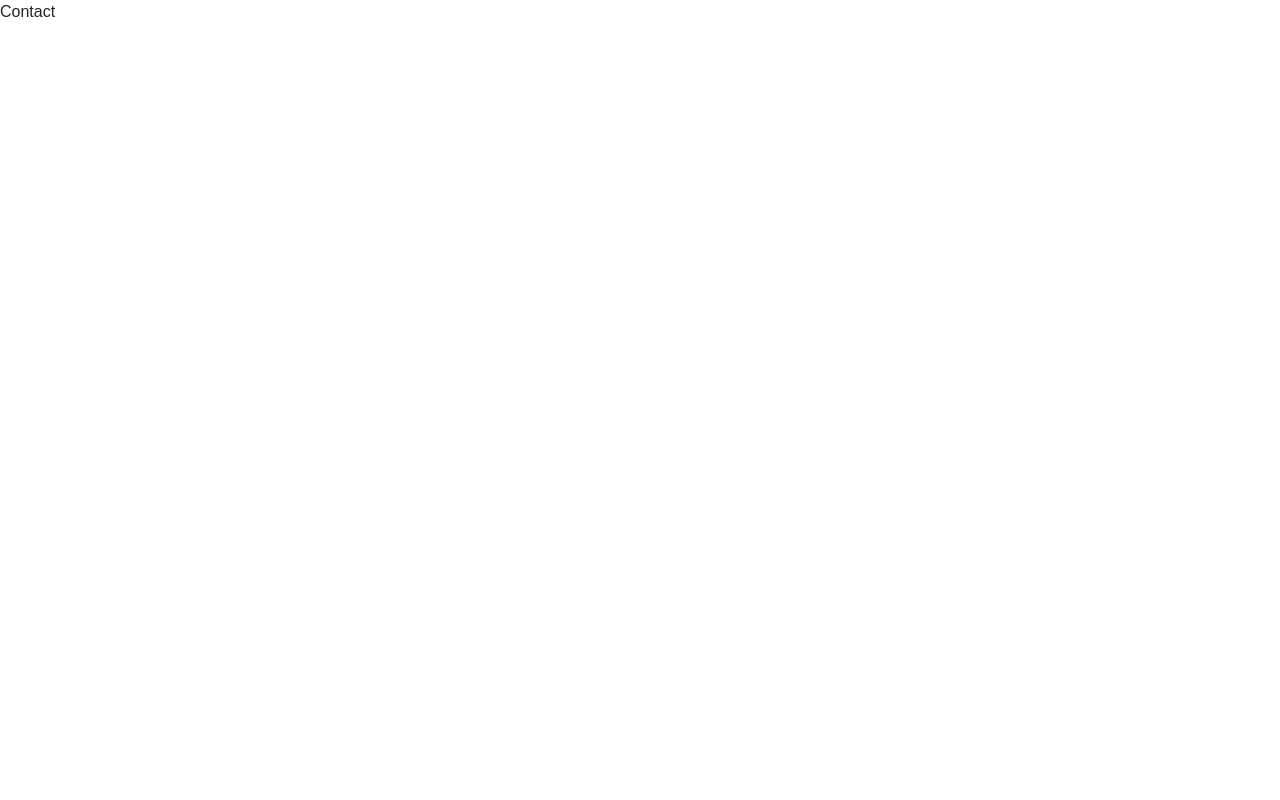
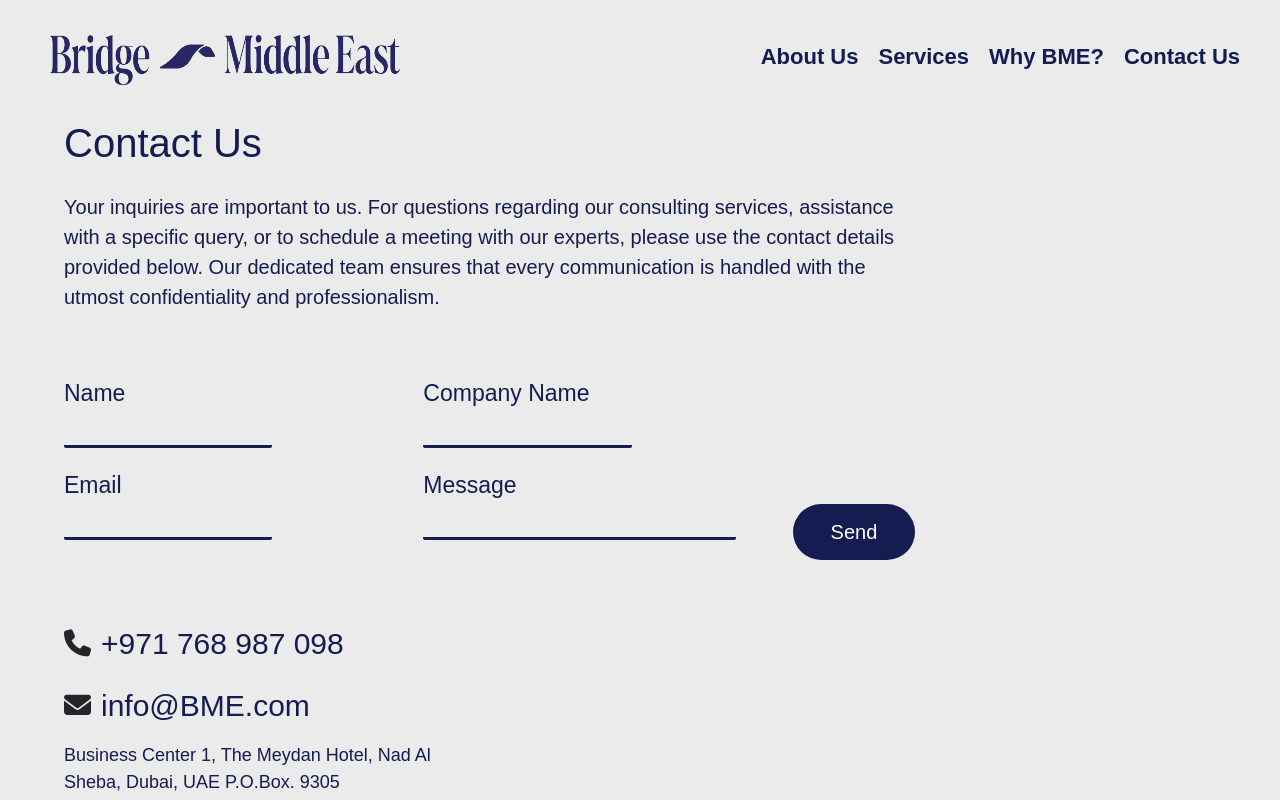
Before and after one commit to ihabawad18/BME, a React (Create React App) app: page /contact-us in a window 1280 px wide. Shown: the top 800 px of the page. Built offline with nearby package versions, Linux system fonts and the light colour scheme.

Commit message:
services and contact us pages

```diff
--- a/src/App.js
+++ b/src/App.js
@@ -22,9 +22,23 @@ function App() {
           }
         />
         <Route path="/about-us" element={<About />} />
-        <Route path="/services" element={<Services />} />
+        <Route
+          path="/services"
+          element={
+            <Layout>
+              <Services />
+            </Layout>
+          }
+        />
         <Route path="/why-BME" element={<WhyBME />} />
-        <Route path="/contact-us" element={<Contact />} />
+        <Route
+          path="/contact-us"
+          element={
+            <Layout>
+              <Contact />
+            </Layout>
+          }
+        />
       </Routes>
     </BrowserRouter>
   );
--- a/src/components/Layout.js
+++ b/src/components/Layout.js
@@ -1,12 +1,15 @@
-import React from 'react';
-import Navbar from './navbar';
-const Layout = ({children}) => {
+import React from "react";
+import Navbar from "./navbar";
+import Footer from "./Footer";
+import BlueLogo from "../images/bme-logo-02.png"
+const Layout = ({ children }) => {
   return (
-    <div>
-        <Navbar/>
-        {children}
+    <div className="boss">
+      <Navbar image={BlueLogo} custom_nav={"custom-nav"}/>
+      {children}
+      <Footer />
     </div>
-  )
-}
+  );
+};
 
-export default Layout
+export default Layout;
--- a/src/components/common.css
+++ b/src/components/common.css
@@ -1,4 +1,7 @@
 /* layouts */
+.boss{
+    background-color: var(--light-gray);
+}
 .home-section1 {
   height: 750px;
   background-image: url("../images/bg-image.jpg");
--- a/src/components/navbar.css
+++ b/src/components/navbar.css
@@ -31,6 +31,14 @@
   font-weight: bold;
   font-size: 22px;
   transition: color 0.3s ease;
+}
+
+.nav-links .custom-nav{
+    color: #141c51;
+}
+
+.nav-links .custom-nav:hover{
+    opacity: 0.7;
 }
 
 .nav-links a:hover {
--- a/src/components/navbar.js
+++ b/src/components/navbar.js
@@ -2,7 +2,7 @@ import React, { useState } from "react";
 import whiteLogo from "../images/white-logo-02.png";
 import { Link } from "react-router-dom";
 import "./navbar.css";
-const Navbar = () => {
+const Navbar = ({image,custom_nav}) => {
   const [showLinks, setShowLinks] = useState(false);
 
   const toggleLinks = () => {
@@ -11,22 +11,22 @@ const Navbar = () => {
 
   return (
     <div className="nav">
-      <img src={whiteLogo} alt="logo" />
+      <img src={image?image:whiteLogo} alt="logo" />
       <div className="burger-icon" onClick={toggleLinks}>
         <i className={`fas ${showLinks ? "fa-times" : "fa-bars"}`}></i>
       </div>
       <ul className={`nav-links ${showLinks ? "show" : ""}`}>
         <li>
-          <Link to="/about-us">About Us</Link>
+          <Link className={`${custom_nav}`} to="/about-us">About Us</Link>
         </li>
         <li>
-          <Link to="/services">Services</Link>
+          <Link className={`${custom_nav}`} to="/services">Services</Link>
         </li>
         <li>
-          <Link to="/why-bme">Why BME?</Link>
+          <Link className={`${custom_nav}`} to="/why-bme">Why BME?</Link>
         </li>
         <li>
-          <Link to="/contact-us">Contact Us</Link>
+          <Link className={`${custom_nav}`} to="/contact-us">Contact Us</Link>
         </li>
       </ul>
     </div>
--- /dev/null
+++ b/src/pages/Contact.css
@@ -0,0 +1,101 @@
+.contact-section {
+  margin-left: 5%;
+}
+
+.contact-header {
+  margin-top: 2.5%;
+  color: #141c51;
+  font-weight: 500;
+  font-size: 40px;
+}
+
+.contact-paragraph {
+  margin-top: 2%;
+  color: #141c51;
+  font-size: 20px;
+  font-weight: 500;
+  width: 70%;
+}
+
+.contact-form {
+  font-size: 23px;
+  width: 70%;
+  color: #141c51;
+  label {
+    display: block;
+  }
+  input {
+    background-color: transparent;
+    outline: none;
+    border: none;
+    font-size: 21px;
+    border-bottom: 3px solid #141c51;
+    border-radius: 2px;
+    width: 60%;
+  }
+  .col-md-6 {
+    padding-left: 0;
+    margin-bottom: 20px;
+  }
+  input[name="message"] {
+    width: 90%;
+  }
+  button {
+    padding: 5px 5px;
+    width: 9rem;
+    height: 3.5rem;
+    opacity: 1;
+    text-align: center;
+    font-size: 20px;
+    border: none;
+    align-self: flex-end;
+    margin-left: 10px;
+
+    color: var(--white);
+    background: #141c51;
+    border-radius: 30px;
+
+    /* cursor: pointer; */
+    transition: all 0.1s ease;
+  }
+  button:hover{
+    transform: scale(1.03);
+  }
+
+  .custom-row{
+    display: flex;
+    margin-top: 4rem;
+    margin-bottom: 3rem;
+  }
+
+}
+
+.contact-info{
+    .container{
+        margin: 0;
+    }
+    .flexing{
+        display: flex;
+        align-items: center;
+        margin: 10px 0px;
+
+    }
+    .col-md-6{
+        padding-left: 0;
+    }
+    h2{
+        color:#141C51;
+        font-size: 30px;
+        margin-left: 10px;
+        margin-top: 8px;
+    }
+    i{
+        font-size: 27px;
+    }
+    p{
+        color:#141C51;
+        width: 70%;
+        font-size: 18px;
+        margin-top: 10px;
+    }
+}
--- a/src/pages/Contact.js
+++ b/src/pages/Contact.js
@@ -1,9 +1,85 @@
-import React from 'react'
+import React from "react";
+import "./Contact.css";
+const Contact = () => {
+  const clearFields = () => {
+    // Open the mailto link in a new window
+    const mailtoLink = `mailto:info@BME.com?subject=${
+      document.getElementById("company-name").value
+    }&body=${document.getElementById("message").value}`;
+    window.open(mailtoLink, "_blank");
 
-const Contact = () => {
+    // Refresh the page after a short delay (adjust as needed)
+    setTimeout(() => {
+      window.location.reload();
+    }, 1000); // 1000 milliseconds = 1 second
+  };
+
   return (
-    <div>Contact</div>
-  )
-}
+    <div className="contact-section">
+      <h1 className="contact-header">Contact Us</h1>
+      <p className="contact-paragraph">
+        Your inquiries are important to us. For questions regarding our
+        consulting services, assistance with a specific query, or to schedule a
+        meeting with our experts, please use the contact details provided below.
+        Our dedicated team ensures that every communication is handled with the
+        utmost confidentiality and professionalism.
+      </p>
+      <form
+        className="contact-form"
+        action="mailto:recipient@example.com"
+        method="post"
+        enctype="text/plain"
+      >
+        <div className="custom-row">
+          <div className="container">
+            <div className="row">
+              <div className="col-md-6">
+                <label>Name</label>
+                <input name="name" id="name" type="text" />
+              </div>
+              <div className="col-md-6">
+                <label>Company Name</label>
+                <input name="company-name" id="company-name" type="text" />
+              </div>
+            </div>
+            <div className="row">
+              <div className="col-md-6">
+                <label>Email</label>
+                <input name="email" id="email" type="text" />
+              </div>
+              <div className="col-md-6">
+                <label>Message</label>
+                <input name="message" id="message" type="text" />
+              </div>
+            </div>
+          </div>
+          <button type="button" onClick={clearFields}>
+            Send
+          </button>
+        </div>
+      </form>
+      <div className="contact-info">
+        <div className="container">
+          <div className="row">
+            <div className="col-md-6">
+              <div className="flexing">
+                <i className="fas fa-phone"></i>
+                <h2>+971 768 987 098</h2>
+              </div>
+              <div className="flexing">
+                <i className="fas fa-envelope"></i>
+                <h2>info@BME.com</h2>
+              </div>
+              <p>
+                Business Center 1, The Meydan Hotel, Nad Al Sheba, Dubai, UAE
+                P.O.Box. 9305
+              </p>
+            </div>
+          </div>
+        </div>
+      </div>
+    </div>
+  );
+};
 
-export default Contact
+export default Contact;
--- /dev/null
+++ b/src/pages/Services.css
@@ -0,0 +1,73 @@
+.services-section{
+    margin-left: 5%;
+}
+
+.services-section .services-header{
+    margin-top: 2.5%;
+    color: #141c51;
+    font-weight: 500;
+    font-size: 40px;
+}
+
+.services-section .container{
+    margin: 40px 0px;
+}
+
+.services-section .services-side{
+    color: #141c51;
+    font-weight: 500;
+    font-size: 50px;
+    width: 90%;
+    margin-left: 20px;
+}
+
+.services-section .services-side span{
+    font-size: 55px;
+}
+
+
+
+
+.services-section .side-image{
+    width: 100%;
+    height: 300px;
+
+}
+
+.flex-container{
+    display: flex;
+    align-items: center;
+    justify-content: center;
+    flex-wrap: wrap;
+    margin: auto;
+    width: 70%;
+
+}
+
+
+.flex-container .inside-container{
+    display: block;
+    margin: 10px;
+}
+
+.flex-container .inside-container p{
+    font-size: 50px;
+    color: #141c51;
+    font-weight: 500;
+    margin: 0;
+}
+
+.flex-container button{
+        padding: 10px;
+        width: 12rem;
+        height: 5rem;
+        opacity: 1;
+        text-align: center;
+        font-size: 15px;
+        border: none;
+        color: var(--white);
+        background: #141c51;
+        border-radius: 15px;
+        /* cursor: pointer; */
+        transition: all 0.1s ease;
+}
--- a/src/pages/Services.js
+++ b/src/pages/Services.js
@@ -1,9 +1,69 @@
-import React from 'react'
+import React from "react";
+import "./Services.css";
+
+import image from "../images/bg-image.jpg";
 
 const Services = () => {
   return (
-    <div>Services</div>
-  )
-}
+    <div className="services-section">
+      <h1 className="services-header">OUR SERVICES</h1>
+      <div className="container">
+        <div className="row">
+          <div className="col-md-6">
+            <img className="side-image" src={image} alt="image" />
+          </div>
+          <div className="col-md-6">
+            <h1 className="services-side">
+              <span>“</span>THINK OF BME AS YOUR PARTNER FOR MIDDLE EASTERN
+              EXPANSION.<span>”</span>
+            </h1>
+          </div>
+        </div>
+      </div>
+      <div className="flex-container">
+        <div className="inside-container">
+          <p>01</p>
+          <button>Regional Business Development Services</button>
+        </div>
+        <div className="inside-container">
+          <p>02</p>
+          <button>Sales Strategy Development</button>
+        </div>
+        <div className="inside-container">
+          <p>03</p>
+          <button>Marketing Advisory</button>
+        </div>
+        <div className="inside-container">
+          <p>04</p>
+          <button>Collaboration with Companies in the Region</button>
+        </div>
+        <div className="inside-container">
+          <p>05</p>
+          <button>Market Research</button>
+        </div>
+        <div className="inside-container">
+          <p>06</p>
+          <button>Professional Mentoring and Counseling</button>
+        </div>
+        <div className="inside-container">
+          <p>07</p>
+          <button>Setup of local branches and/or offices</button>
+        </div>
+        <div className="inside-container">
+          <p>08</p>
+          <button>Extensive Networking Opportunities</button>
+        </div>
+        <div className="inside-container">
+          <p>09</p>
+          <button>Partnership Opportunities</button>
+        </div>
+        <div className="inside-container">
+          <p>10</p>
+          <button>Access to innovative International Corporations</button>
+        </div>
+      </div>
+    </div>
+  );
+};
 
-export default Services
+export default Services;
```
